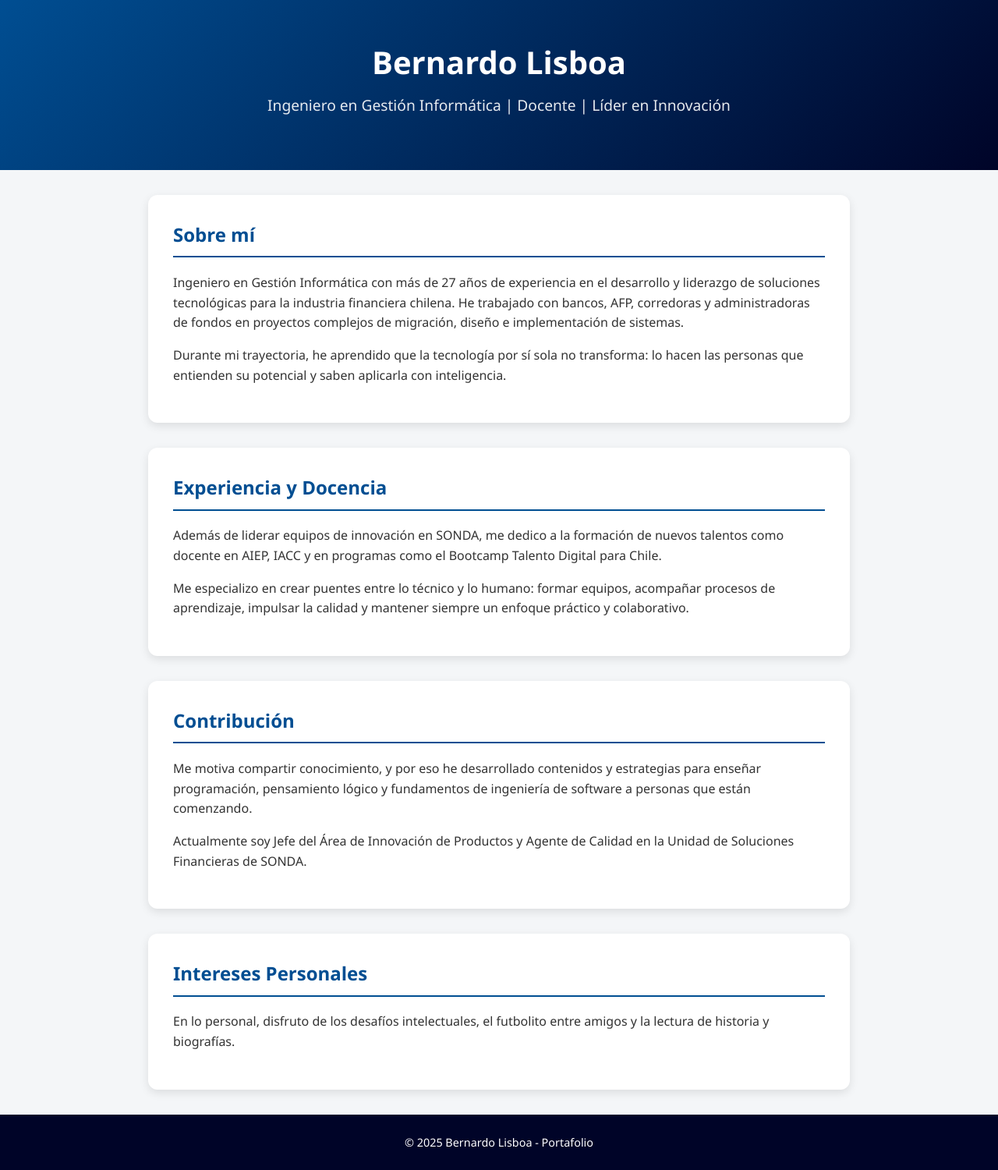
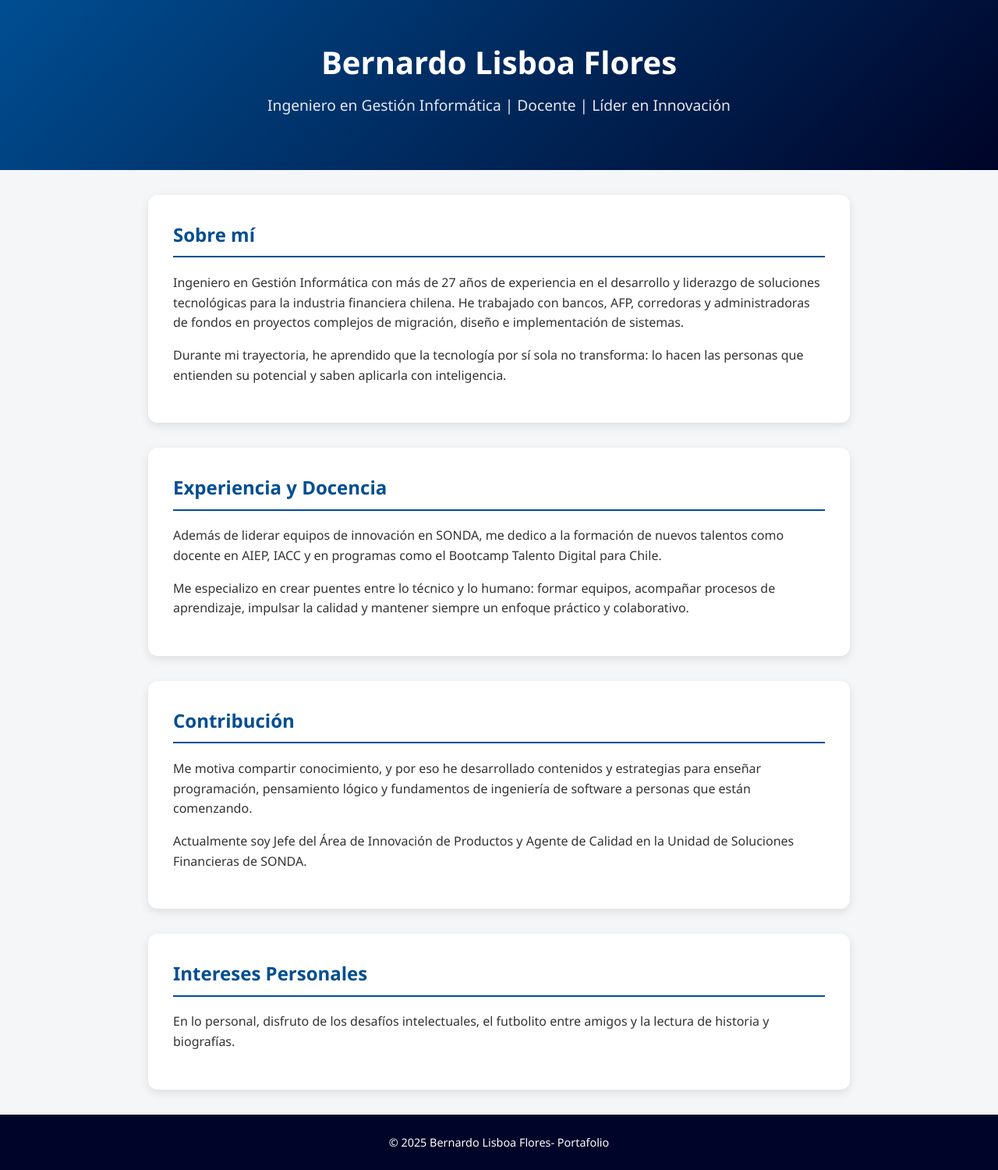
Before and after one commit to blisboa/my-portfolio, a plain HTML site: page index.html in a window 1280 px wide. Shown: the whole page at 78% size. Drawn offline with Linux system fonts and the light colour scheme.

Commit message:
se corrije apellido

```diff
--- a/index.html
+++ b/index.html
@@ -76,7 +76,7 @@
 </head>
 <body>
   <header>
-    <h1>Bernardo Lisboa</h1>
+    <h1>Bernardo Lisboa Flores</h1>
     <p>Ingeniero en Gestión Informática | Docente | Líder en Innovación</p>
   </header>
 
@@ -121,7 +121,7 @@
   </main>
 
   <footer>
-    © 2025 Bernardo Lisboa - Portafolio
+    © 2025 Bernardo Lisboa Flores- Portafolio
   </footer>
 </body>
 </html>
```
